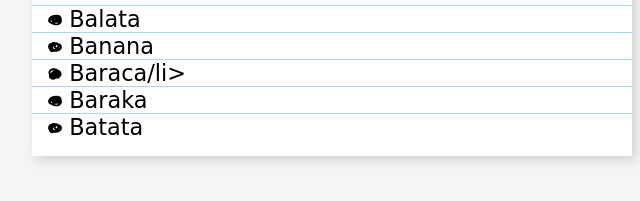
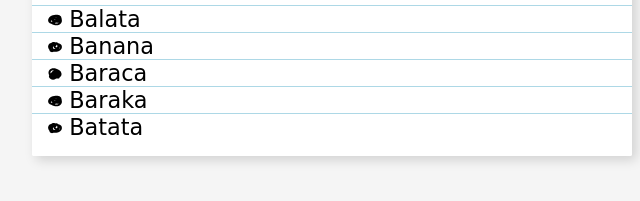
Before and after one commit to Prometheus1994/FindWord, a plain HTML site: page index.html in a window 1280 px wide. Shown: the part 541-742 px from the top of the page, 308-948 px from the left. Drawn offline with Linux system fonts and the light colour scheme.

Commit message:
Update index.html

```diff
--- a/index.html
+++ b/index.html
@@ -51,7 +51,7 @@
             <li>Bahasa</li>
             <li>Balata</li>
             <li>Banana</li>
-            <li>Baraca/li>
+            <li>Baraca</li>
             <li>Baraka</li>
             <li>Batata</li>
         </ul>
```
